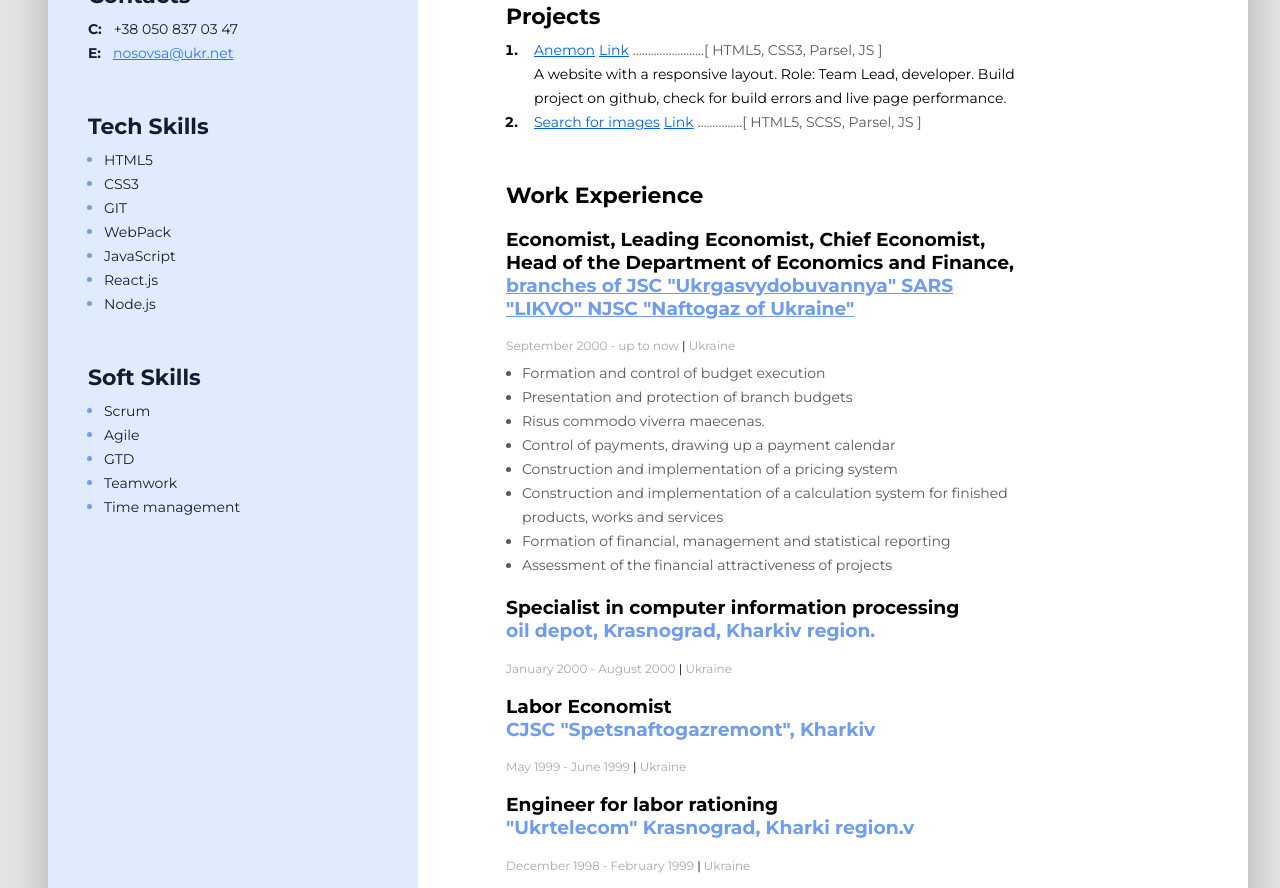
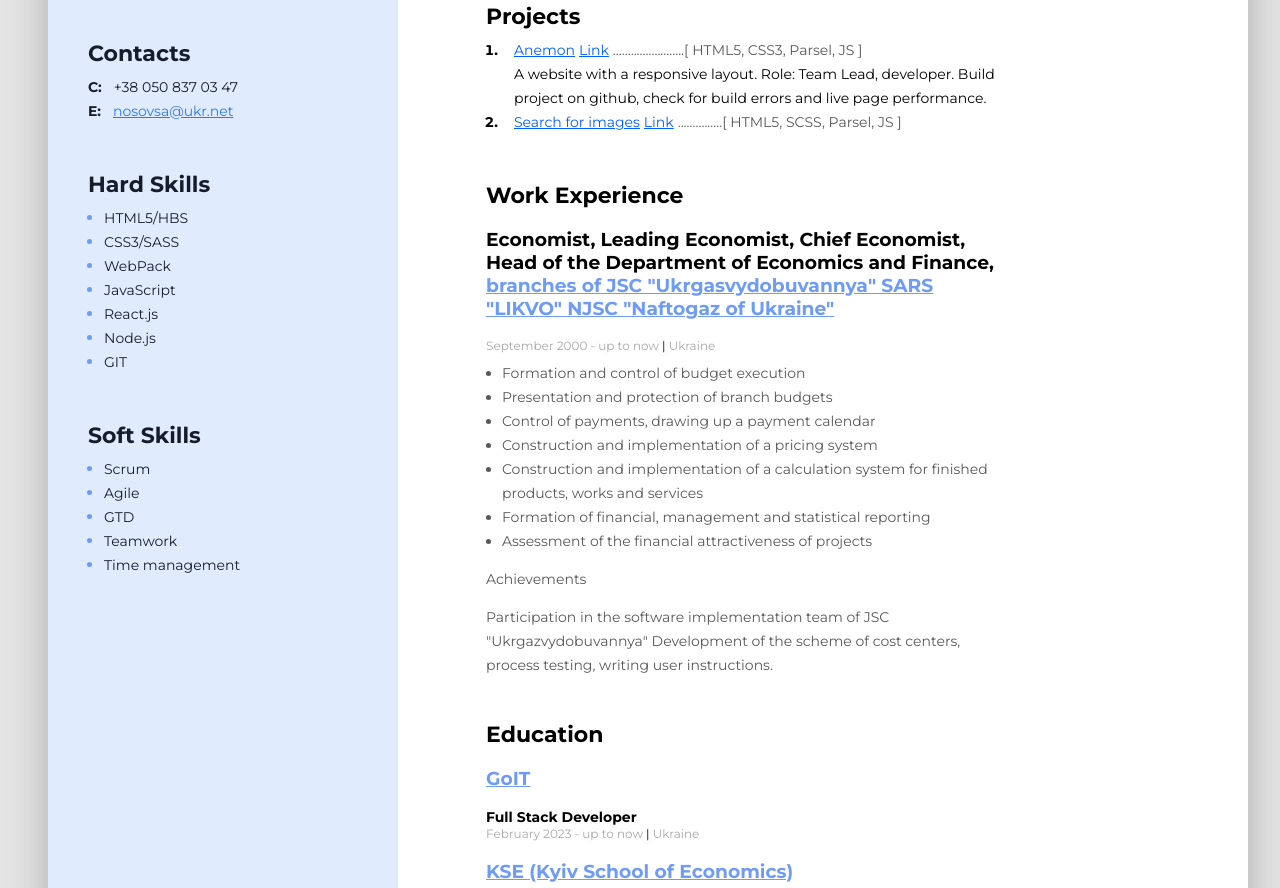
Before and after one commit to NosovSA76/resume, a plain HTML site: page index.html in a window 1280 px wide. Shown: the part 512-1400 px from the top of the page. Drawn offline with Linux system fonts and the light colour scheme; a web font is replaced by a local one.

Commit message:
resume for review

```diff
--- a/CSS/styles.css
+++ b/CSS/styles.css
@@ -151,6 +151,8 @@ padding: 0 0 0 0;
 }
 
 .my-photo{
+    width: 350px;
+    /* height: 354px; */
     margin-top: 40px;}
 
 .contacts-tipe{
--- a/index.html
+++ b/index.html
@@ -111,7 +111,6 @@
             <ul class="work-list">
               <li>Formation and control of budget execution</li>
               <li>Presentation and protection of branch budgets</li>
-              <li>Risus commodo viverra maecenas.</li>
               <li>Control of payments, drawing up a payment calendar</li>
               <li>Construction and implementation of a pricing system</li>
               <li>
@@ -123,44 +122,12 @@
               </li>
               <li>Assessment of the financial attractiveness of projects</li>
             </ul>
-          </div>
-
-          <!-- Company 2-->
-          <div class="Work-experience-place">
-            <h3>
-              Specialist in computer information processing
-              <br />
-              <span class="Blue"> oil depot, Krasnograd, Kharkiv region. </span>
-            </h3>
-            <p class="work-period">
-              January 2000 - August 2000 <span class="line">|</span> Ukraine
+            <p p class="About-me">Achievements</p>
+            <p p class="About-me">
+              Participation in the software implementation team of JSC
+              "Ukrgazvydobuvannya" Development of the scheme of cost centers,
+              process testing, writing user instructions.
             </p>
-            <ul class="work-list"></ul>
-          </div>
-
-          <!-- Company 3-->
-          <div class="Work-experience-place">
-            <h3>
-              Labor Economist
-              <br />
-              <span class="Blue">CJSC "Spetsnaftogazremont", Kharkiv</span>
-            </h3>
-            <p class="work-period">
-              May 1999 - June 1999 <span class="line">|</span> Ukraine
-            </p>
-            <ul class="work-list"></ul>
-          </div>
-
-          <!-- Company 4-->
-          <div cclass="Work-experience-place">
-            <h3>
-              Engineer for labor rationing <br />
-              <span class="Blue">"Ukrtelecom" Krasnograd, Kharki region.v</span>
-            </h3>
-            <p class="work-period">
-              December 1998 - February 1999 <span class="line">|</span> Ukraine
-            </p>
-            <ul class="work-list"></ul>
           </div>
         </div>
 
@@ -169,6 +136,17 @@
           <h2 class="My-content-title2">Education</h2>
 
           <!-- University1 -->
+          <div class="University1">
+            <h3>
+              <a class="Blue" href="https://kse.ua/ua/" target="_ blank"
+                >GoIT
+              </a>
+            </h3>
+            <h4 class="my-profesion">Full Stack Developer</h4>
+            <p class="work-period">
+              February 2023 - up to now <span class="line">|</span> Ukraine
+            </p>
+          </div>
 
           <div class="University1">
             <h3>
@@ -254,13 +232,7 @@
 
       <!-- Sidebar -->
       <aside class="Sidebar">
-        <img
-          src="./img/photo.jpg"
-          alt="my foto"
-          width="370px"
-          height="354px"
-          class="my-photo"
-        />
+        <img src="./img/photo.jpg" alt="my foto" class="my-photo" />
 
         <!-- Contacts -->
         <div class="contacts-conteiner">
@@ -281,16 +253,13 @@
 
         <!-- Tech skills -->
         <div class="Techskills-conteiner">
-          <h2 class="sidebar-title">Tech Skills</h2>
+          <h2 class="sidebar-title">Hard Skills</h2>
           <ul class="skills-list">
             <li class="skil-list-item">
-              <span class="skills-list-text">HTML5</span>
+              <span class="skills-list-text">HTML5/HBS</span>
             </li>
             <li class="skil-list-item">
-              <span class="skills-list-text">CSS3</span>
-            </li>
-            <li class="skil-list-item">
-              <span class="skills-list-text">GIT</span>
+              <span class="skills-list-text">CSS3/SASS</span>
             </li>
             <li class="skil-list-item">
               <span class="skills-list-text">WebPack</span>
@@ -303,6 +272,9 @@
             </li>
             <li class="skil-list-item">
               <span class="skills-list-text">Node.js</span>
+            </li>
+            <li class="skil-list-item">
+              <span class="skills-list-text">GIT</span>
             </li>
           </ul>
         </div>
```
Also changed, not shown: img/photo.jpg.
